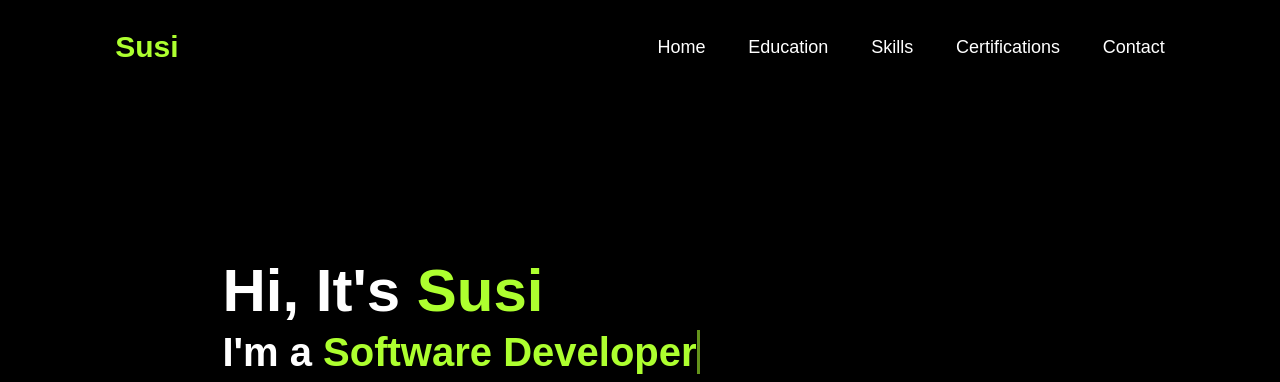
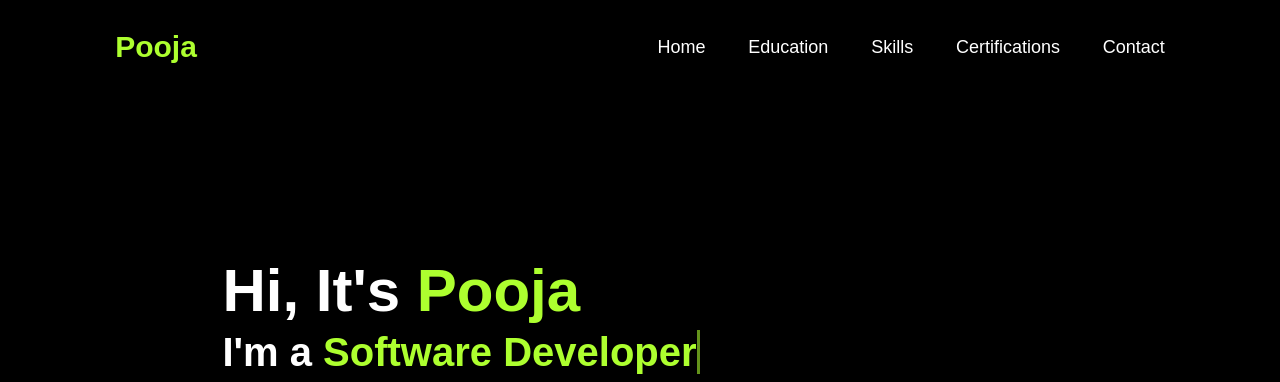
Before and after one commit to 7305989544/Portfolio, a plain HTML site: page index.html in a window 1280 px wide. Shown: the top 382 px of the page. Drawn offline with Linux system fonts and the light colour scheme.

Commit message:
Update index.html

```diff
--- a/index.html
+++ b/index.html
@@ -9,7 +9,7 @@
 </head>
 <body>
     <header>
-        <a href="#" class="logo">Susi</a>
+        <a href="#" class="logo">Pooja</a>
 
         <nav>
             <a href="#">Home</a>
@@ -26,7 +26,7 @@
         </div>
 
            <div class="home-content">
-            <h1> Hi, It's <span>Susi</h1>
+            <h1> Hi, It's <span>Pooja</h1>
 
             <h3 class="typing-text"> I'm a <span></span></h3>
             <p>Computer Science student. Highly self-motivated individual with a passion for overcoming challenges. I consider myself a responsible and orderly person.
```
